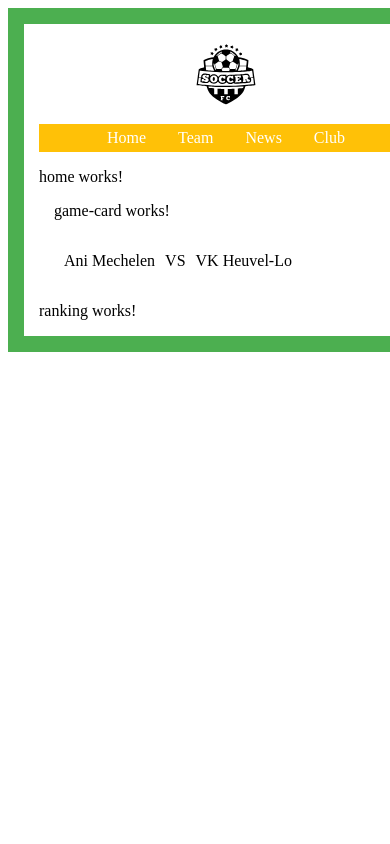
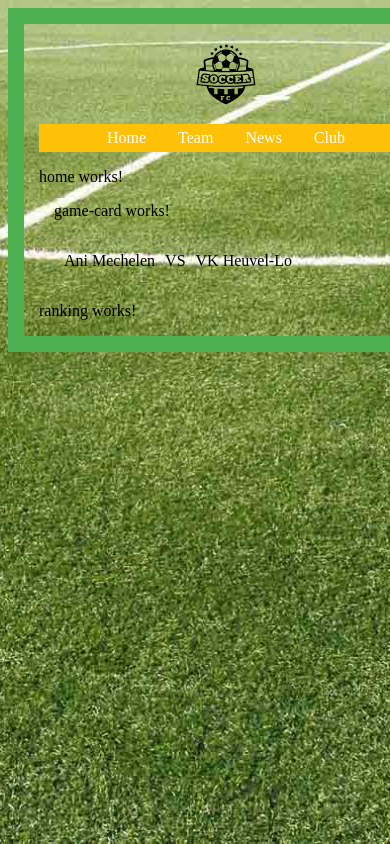
Before and after one commit to Simowned/MySandBox, an Angular app: page /home in a window 390 px wide. Shown: the top 844 px of the page. Built offline with nearby package versions, Linux system fonts and the light colour scheme.

Commit message:
responsive background

```diff
--- a/src/styles/styles.scss
+++ b/src/styles/styles.scss
@@ -10,6 +10,14 @@
 
 .bordered {
     border: 1rem solid $color-primary;
+}
+
+html {
+    background: url("/assets/background.jpg") no-repeat center center fixed;
+    -webkit-background-size: cover;
+    -moz-background-size: cover;
+    -o-background-size: cover;
+    background-size: cover;
 }
 
 @media (min-width: 576px) {
```
Also changed, not shown: src/assets/background.jpg (added).
